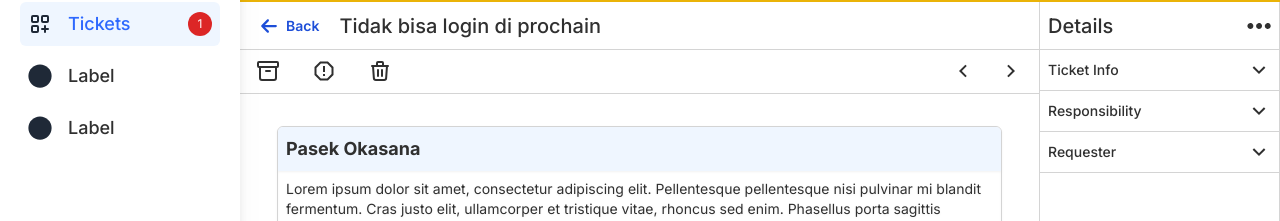
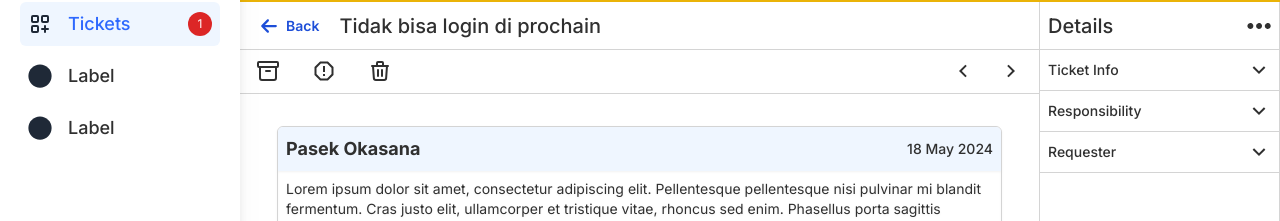
Before and after one commit to putuphillipsteven/help-desk, a Next.js app: page /dashboard/tickets/details/1 in a window 1280 px wide. Shown: the part 78-299 px from the top of the page. Built offline with nearby package versions, Linux system fonts and the light colour scheme.

Commit message:
fix(main details)
add time on chat box

```diff
--- a/src/app/features/dashboard/tickets/components/details/details-main.tsx
+++ b/src/app/features/dashboard/tickets/components/details/details-main.tsx
@@ -54,8 +54,9 @@
 				</div>
 				<div className='centering-flex-col w-[725px] justify-between h-full py-8 gap-y-20'>
 					<div className='w-full flex flex-col gap-x-2 border border-light-gray-dimata-5 drop-shadow-sm rounded-md overflow-hidden'>
-						<div className='p-2 bg-light-blue-dimata'>
+						<div className='p-2 bg-light-blue-dimata centering-flex justify-between'>
 							<p className='text-lg font-bold'>{ticket?.agent}</p>
+							<p className='text-sm font-medium'>{ticket?.createdAt}</p>
 						</div>
 						<div className='p-2'>
 							<p className='text-sm'>{ticket?.details}</p>
```
